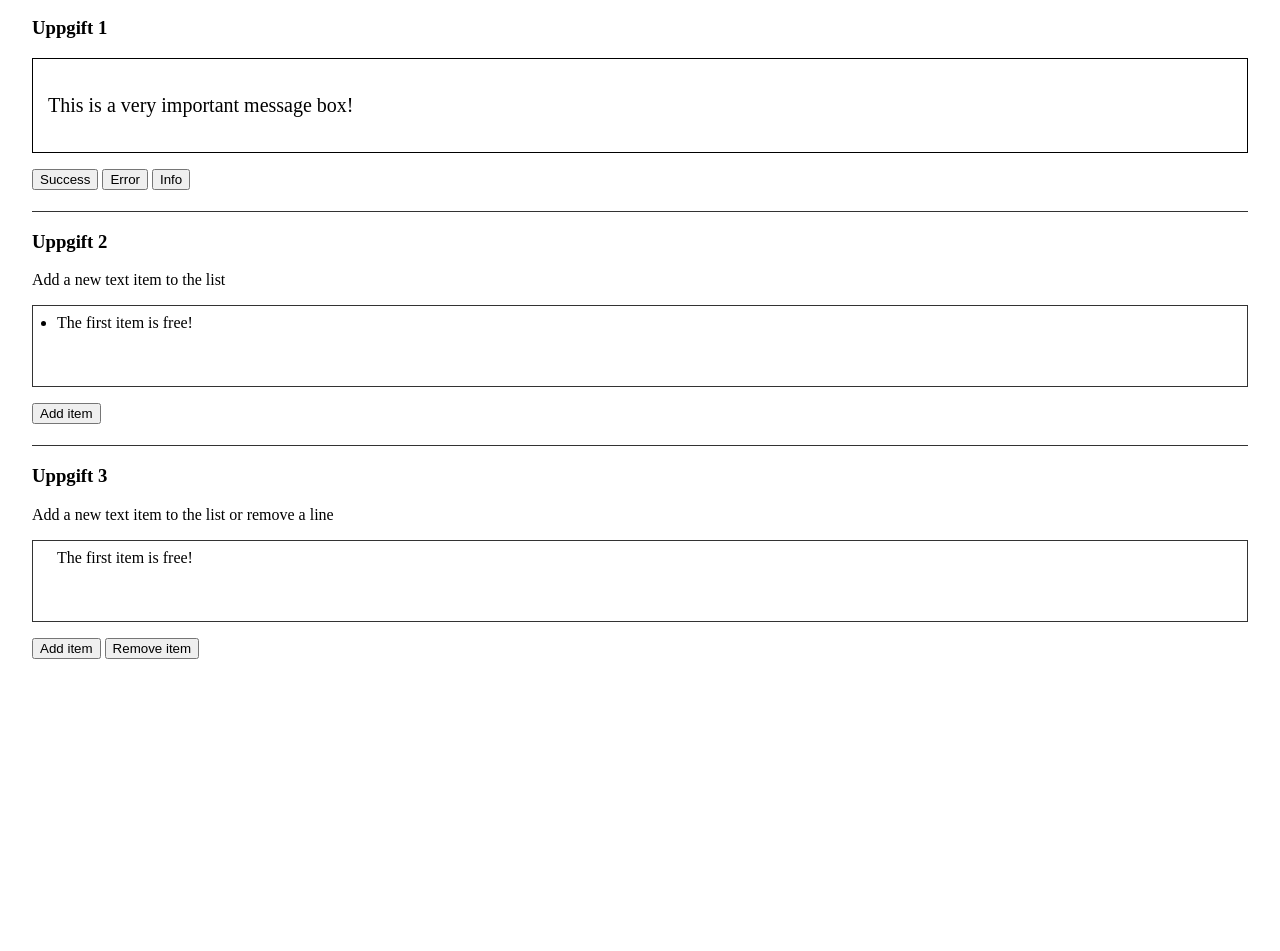
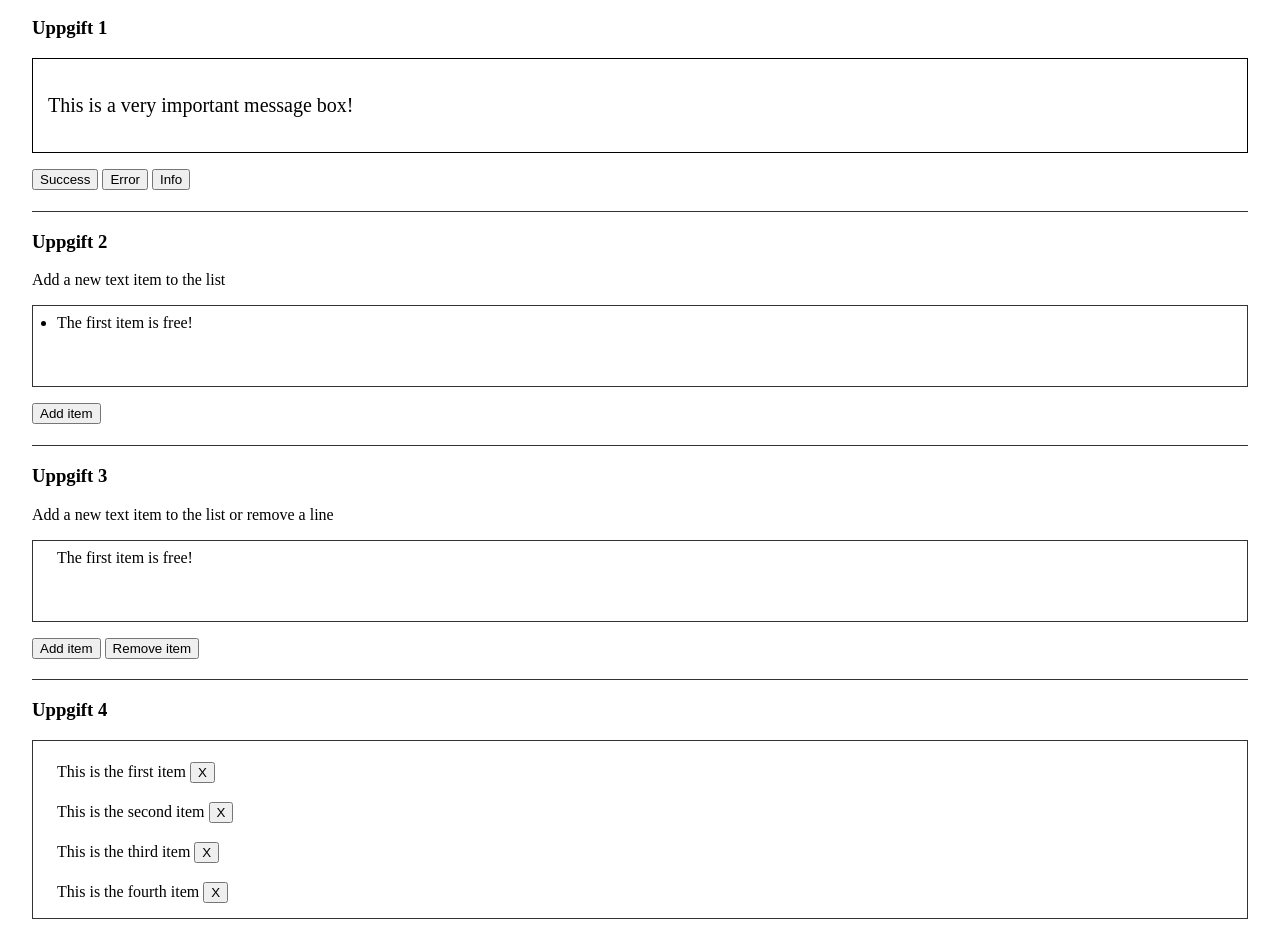
Before and after one commit to daggelito02/mau-webutv2, a plain HTML site: page ap1836/inl3/index.html in a window 1280 px wide. Shown: the part 120-1071 px from the top of the page. Before the commit the page ends 811 px from the top, so only its background shows below. Drawn offline with Linux system fonts and the light colour scheme.

Commit message:
Uppgift 4

```diff
--- a/ap1836/inl3/index.html
+++ b/ap1836/inl3/index.html
@@ -17,6 +17,9 @@
             }
             #items li {
                 list-style: disc;
+            }
+            ul#task4 li{
+                padding: 0.8rem 0 0.4rem
             }
             .divider {
                 margin-top: 1.3rem;
@@ -74,6 +77,28 @@
         <button type="button" id="add-item2" data-list="items2">Add item</button>
         <button type="button" id="remove-item">Remove item</button>
 
+        <div class="divider"></div>
+        <h3>Uppgift 4</h3>
+
+        <ul id="task4">
+            <li>
+                This is the first item
+                <button type="button" class="remove-list-item">X</button>
+            </li>
+            <li>
+                This is the second item
+                <button type="button" class="remove-list-item">X</button>
+            </li>
+            <li>
+                This is the third item
+                <button type="button" class="remove-list-item">X</button>
+            </li>
+            <li>
+                This is the fourth item
+                <button type="button" class="remove-list-item">X</button>
+            </li>
+        </ul>
+
         <!-- <p>Main.js för uppgiftens alla svar.</p> -->
         <script src="main.js"></script>
     </body>
--- a/ap1836/inl3/main.js
+++ b/ap1836/inl3/main.js
@@ -52,7 +52,49 @@ function removeListText() {
         listItems2.removeChild(listItems2.lastElementChild);
     }
 }
+
 /**
  * Uppgift 4
  * =========
  */
+// Hämta alla knappar
+var buttons = document.getElementsByClassName("remove-list-item");
+// Gå igenom alla knappar och lägg till ett klick-event
+for (var i = 0; i < buttons.length; i++) {
+    buttons[i].addEventListener("click", function() {
+        const itemText = this.parentElement.innerText;
+        if (confirm("Do you really want to remove " + itemText.substring(12).slice(0,-1))) {
+            this.parentElement.remove();
+        }
+    });
+}
+
+/**
+ * Uppgift 5
+ * =========
+ */
+
+/**
+ * Uppgift 6
+ * =========
+ */
+
+/**
+ * Uppgift 7
+ * =========
+ */
+
+/**
+ * Uppgift 8
+ * =========
+ */
+
+/**
+ * Uppgift 9
+ * =========
+ */
+
+/**
+ * Uppgift 10
+ * =========
+ */
```
